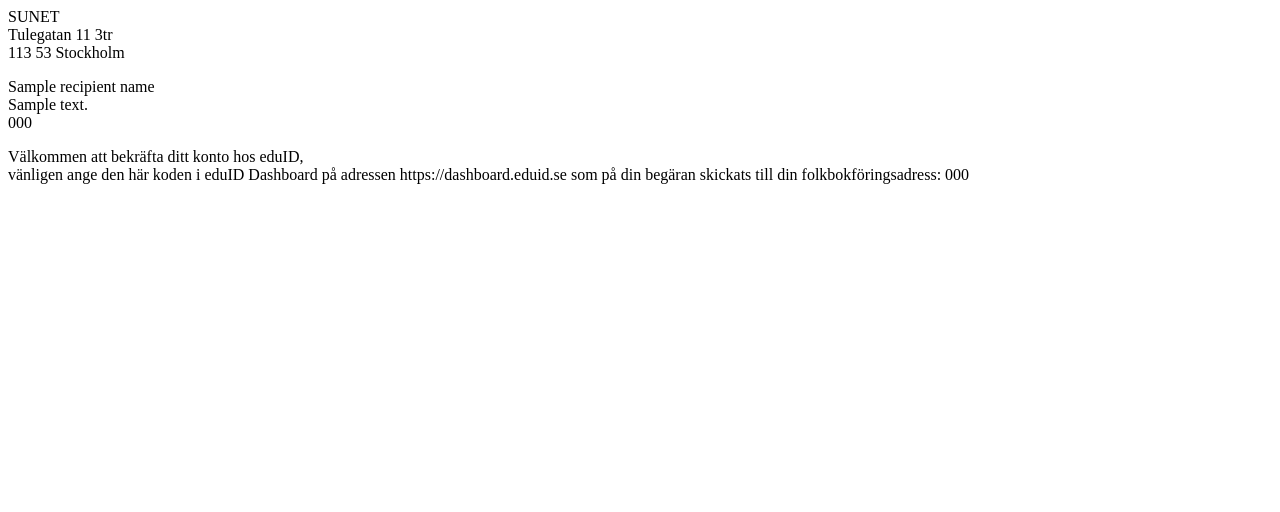
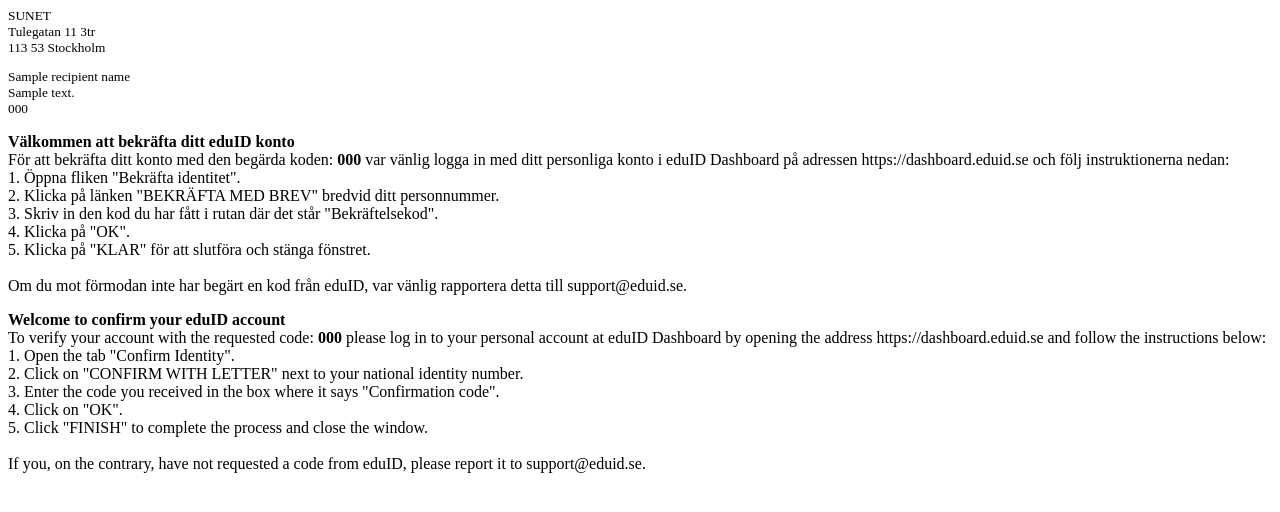
Before and after one commit to SUNET/eduid-idproofing-letter, a Flask app: template src/idproofing_letter/templates/letter.html in a window 1280 px wide. Shown: the top 512 px of the page. Run offline with Flask 2, Linux system fonts and the light colour scheme; the template is opened without the code that fills it: most values are stand-ins (such as "Sample title", 1, 10 or a date in 2020); parts of the project's set-up code (start-up, migrations or seed data) failed here and were passed over.

Commit message:
New layout and improved instructions in the letter template

```diff
--- a/src/idproofing_letter/templates/letter.html
+++ b/src/idproofing_letter/templates/letter.html
@@ -2,7 +2,7 @@
 <head>
     <style>
         @page {
-            /* Correct usage according to doc but pisa complains anyway */
+            /* Correct usage according to example in the doc but pisa complains anyway */
             size: a4 portrait;
             @frame header_frame {
                 -pdf-frame-content: header_content;
@@ -14,30 +14,47 @@
                 left: 121mm; width: 77mm; top: 44mm; height: 20.5mm;
             }
             @frame text_frame {
-            left: 40mm; width: 120mm; top: 90mm; height: 90mm;
+                left: 30mm; width: 150mm; top: 90mm; height: 180mm;
             }
-
-        /* TODO: The font size is not applied */
-        p.address { font-size: 14pt }
-        p.message { font-size: 18pt }
         }
     </style>
 </head>
 <body>
     <div id="header_content">
-        <p class="address">SUNET
-            <br>Tulegatan 11 3tr
-            <br>113 53 Stockholm
-        <p>
+        <p style="font-size: 10pt">SUNET<br>
+            Tulegatan 11 3tr<br>
+            113 53 Stockholm<br>
+        </p>
     </div>
     <div id="recipient_frame">
-        <p class="address">{{ recipient_name }}
-            <br>{{ recipient_address }}
-            <br>{{ recipient_postal_code }}
+        <p style="font-size: 10pt">{{ recipient_name }}<br>
+            {{ recipient_address }}<br>
+            {{ recipient_postal_code }}<br>
         </p>
     </div>
-    <div id="text_frame"><p class="message">Välkommen att bekräfta ditt konto hos eduID,
-        <br>vänligen ange den här koden i eduID Dashboard på adressen https://dashboard.eduid.se
-        som på din begäran skickats till din folkbokföringsadress: {{ code }}</p></div>
+    <div id="text_frame">
+        <p style="font-size: 12pt"><b>Välkommen att bekräfta ditt eduID konto</b><br>
+            För att bekräfta ditt konto med den begärda koden: <strong>{{ code }}</strong>
+            var vänlig logga in med ditt personliga konto i eduID Dashboard på adressen https://dashboard.eduid.se och följ instruktionerna nedan:<br>
+            1. Öppna fliken "Bekräfta identitet".<br>
+            2. Klicka på länken "BEKRÄFTA MED BREV" bredvid ditt personnummer.<br>
+            3. Skriv in den kod du har fått i rutan där det står "Bekräftelsekod".<br>
+            4. Klicka på "OK".<br>
+            5. Klicka på "KLAR" för att slutföra och stänga fönstret.<br>
+            <br>
+            Om du mot förmodan inte har begärt en kod från eduID, var vänlig rapportera detta till support@eduid.se.
+            <br>
+        </p>
+    <p style="font-size: 12pt"><b>Welcome to confirm your eduID account</b><br>
+        To verify your account with the requested code: <strong>{{ code }}</strong>
+        please log in to your personal account at eduID Dashboard by opening the address https://dashboard.eduid.se and follow the instructions below:<br>
+        1. Open the tab "Confirm Identity".<br>
+        2. Click on "CONFIRM WITH LETTER" next to your national identity number.<br>
+        3. Enter the code you received in the box where it says "Confirmation code".<br>
+        4. Click on "OK".<br>
+        5. Click "FINISH" to complete the process and close the window.<br>
+        <br>
+        If you, on the contrary, have not requested a code from eduID, please report it to support@eduid.se.
+    </p></div>
 </body>
 </html>
```
Lines whose indentation alone changed are shown as unchanged.
